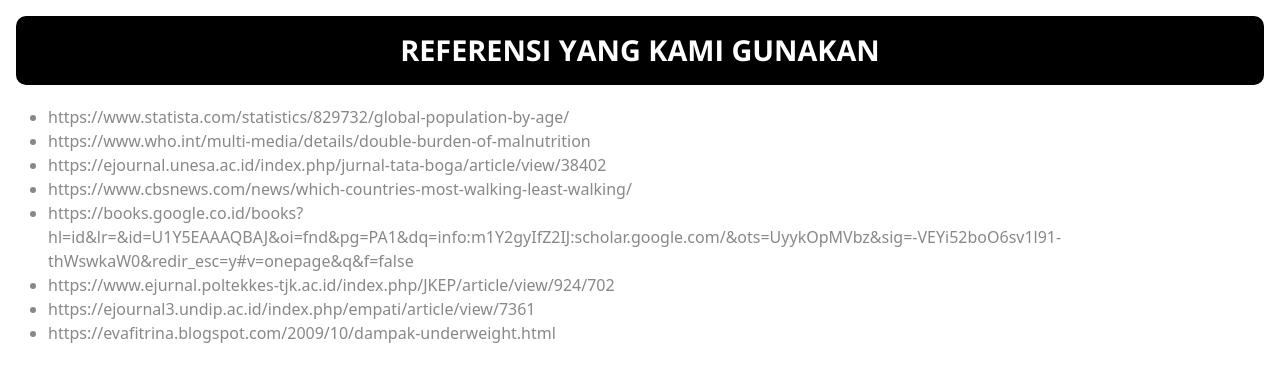
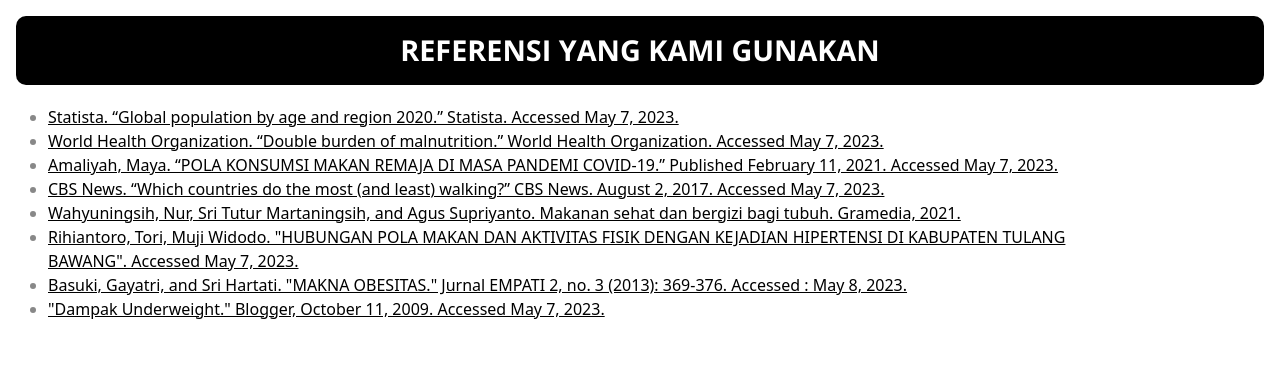
Before and after one commit to SiNopal1/makansehat, a plain HTML site: page nomor4.html in a window 1280 px wide. Drawn offline with nearby package versions, Linux system fonts and the light colour scheme.

Commit message:
Add files

```diff
--- a/nomor4.html
+++ b/nomor4.html
@@ -86,6 +86,10 @@
             inline-size: 90%;
             overflow-wrap: break-word;
         }
+
+        a {
+            color: black;
+        }
     </style>
 </head>
 
@@ -95,15 +99,29 @@
     </button>
     <div class="divider2"></div>
     <ul>
-        <li>https://www.statista.com/statistics/829732/global-population-by-age/</li>
-        <li>https://www.who.int/multi-media/details/double-burden-of-malnutrition</li>
-        <li>https://ejournal.unesa.ac.id/index.php/jurnal-tata-boga/article/view/38402</li>
-        <li>https://www.cbsnews.com/news/which-countries-most-walking-least-walking/</li>
-        <li>https://books.google.co.id/books?hl=id&lr=&id=U1Y5EAAAQBAJ&oi=fnd&pg=PA1&dq=info:m1Y2gyIfZ2IJ:scholar.google.com/&ots=UyykOpMVbz&sig=-VEYi52boO6sv1l91-thWswkaW0&redir_esc=y#v=onepage&q&f=false</li>
-        <li>https://www.ejurnal.poltekkes-tjk.ac.id/index.php/JKEP/article/view/924/702</li>
-        <li>https://ejournal3.undip.ac.id/index.php/empati/article/view/7361</li>
-        <li>https://evafitrina.blogspot.com/2009/10/dampak-underweight.html</li>
+        <li><a href="https://www.statista.com/statistics/829732/global-population-by-age/">Statista. “Global population
+                by age and region 2020.” Statista. Accessed May 7, 2023.</a></li>
+        <li><a href="https://www.who.int/multi-media/details/double-burden-of-malnutrition">World Health Organization.
+                “Double burden of malnutrition.” World Health Organization. Accessed May 7, 2023.</a></li>
+        <li><a href="https://ejournal.unesa.ac.id/index.php/jurnal-tata-boga/article/view/38402">Amaliyah, Maya. “POLA
+                KONSUMSI MAKAN REMAJA DI MASA PANDEMI COVID-19.” Published February 11, 2021. Accessed May 7, 2023.</a>
+        </li>
+        <li><a href="https://www.cbsnews.com/news/which-countries-most-walking-least-walking/">CBS News. “Which
+                countries do the most (and least) walking?” CBS News. August 2, 2017. Accessed May 7, 2023.</a></li>
+        <li><a
+                href="https://books.google.co.id/books?hl=id&lr=&id=U1Y5EAAAQBAJ&oi=fnd&pg=PA1&dq=info:m1Y2gyIfZ2IJ:scholar.google.com/&ots=UyykOpMVbz&sig=-VEYi52boO6sv1l91-thWswkaW0&redir_esc=y#v=onepage&q&f=false">Wahyuningsih,
+                Nur, Sri Tutur Martaningsih, and Agus Supriyanto. Makanan sehat dan bergizi bagi tubuh. Gramedia,
+                2021.</a></li>
+        <li><a href="https://www.ejurnal.poltekkes-tjk.ac.id/index.php/JKEP/article/view/924/702">Rihiantoro, Tori, Muji
+                Widodo. "HUBUNGAN POLA MAKAN DAN AKTIVITAS FISIK DENGAN KEJADIAN HIPERTENSI DI KABUPATEN TULANG BAWANG".
+                Accessed May 7, 2023.</a></li>
+        <li><a href="https://doi.org/10.14710/empati.2013.7361">Basuki, Gayatri, and Sri Hartati. "MAKNA OBESITAS."
+                Jurnal EMPATI 2, no. 3 (2013): 369-376. Accessed : May 8, 2023.</a></li>
+        <li><a href="https://evafitrina.blogspot.com/2009/10/dampak-underweight.html">"Dampak Underweight." Blogger,
+                October 11, 2009. Accessed May 7, 2023.</a></li>
     </ul>
+
+
     <script>
         const elements = document.querySelectorAll('.animate-right, .fade-in');
 
```
Also changed, not shown: index.html (+1 -1 lines), nomor1.html (+11 -6 lines), nomor2.html (+11 -6 lines).
